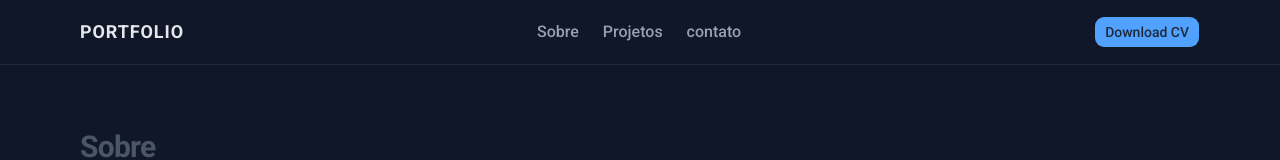
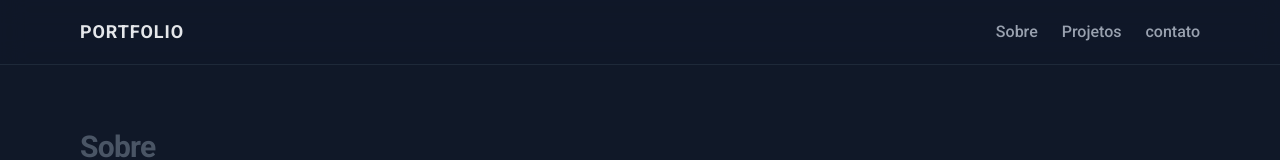
Before and after one commit to devsouza87/portfolio, a Next.js app: page / in a window 1280 px wide. Shown: the top 160 px of the page. Built offline with nearby package versions, Linux system fonts and the light colour scheme; no server answers.

Commit message:
desativa o botão para download de CV

```diff
--- a/src/components/NavBar.tsx
+++ b/src/components/NavBar.tsx
@@ -29,7 +29,7 @@ export function NavBar() {
           </Link>
         </nav>
         <Button
-          className={`bg-blue-400 text-gray-800 hover:bg-blue-300 font-medium`}
+          className={`bg-blue-400 text-gray-800 hover:bg-blue-300 font-medium hidden`}
         >
           <a href="">Download CV</a>
         </Button>
```
